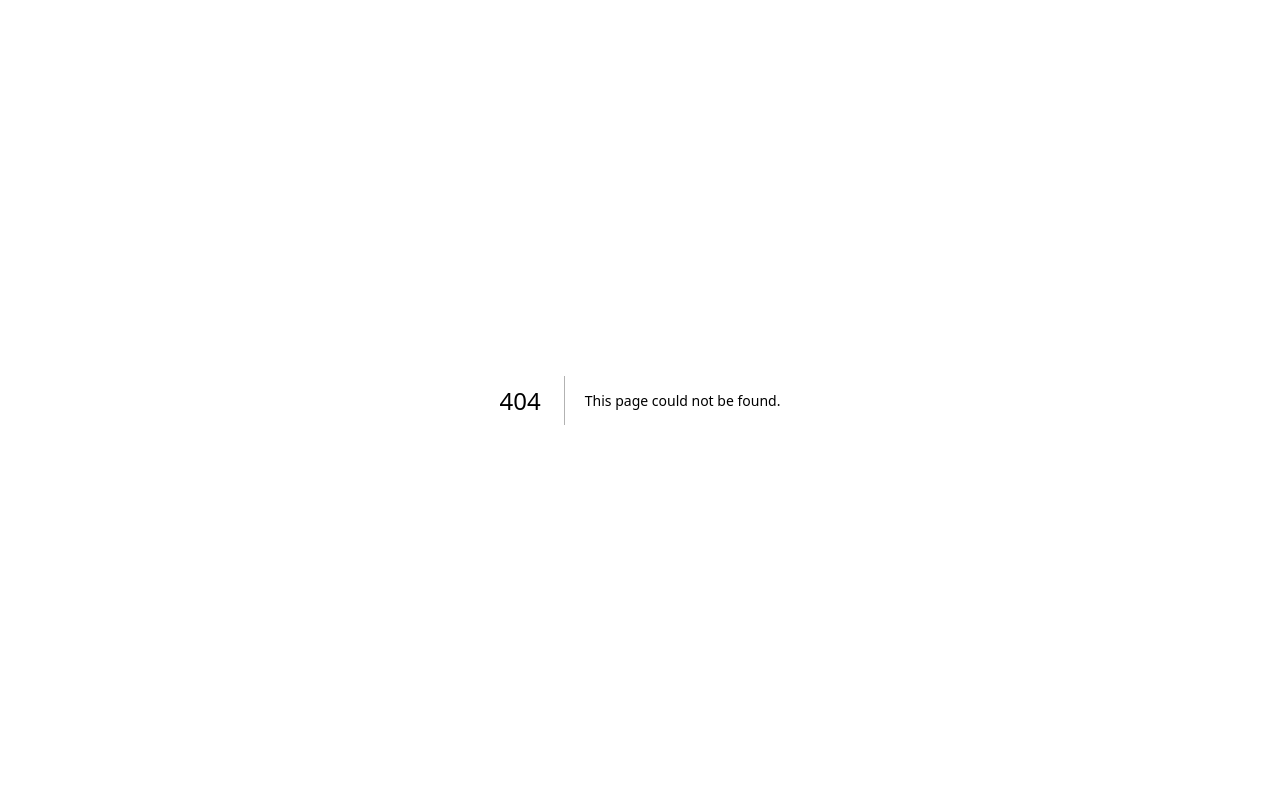
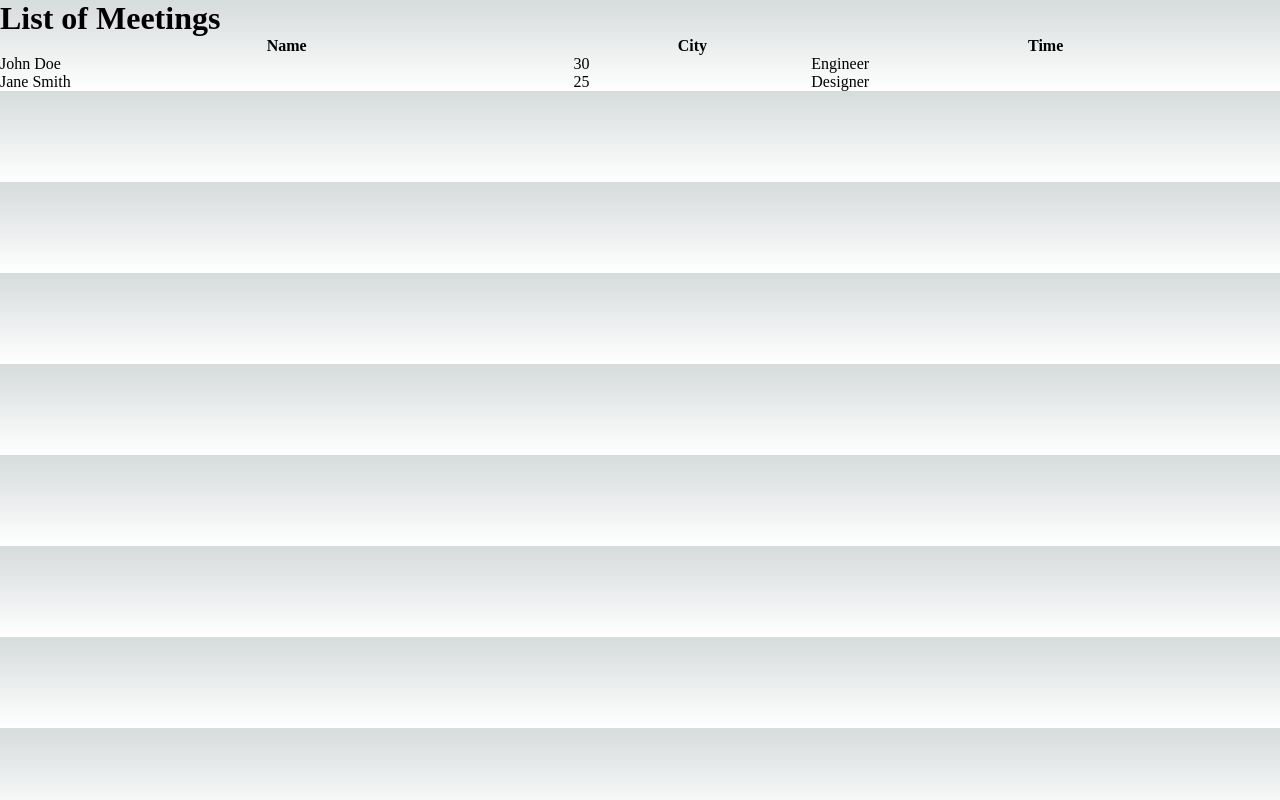
Before and after one commit to ColinBrock/next-practice, a Next.js app: page /MeetingDisplay in a window 1280 px wide. Before the commit this address had no page. Built offline with nearby package versions, Linux system fonts and the light colour scheme.

Commit message:
Working ugly table

```diff
--- a/src/components/meetingDisplayTable.js
+++ b/src/components/meetingDisplayTable.js
@@ -6,9 +6,9 @@ const MeetingDisplayTable = () => {
     <table className={styles.table}>
       <thead>
         <tr>
-          <th>Meeting Name</th>
-          <th>Age</th>
-          <th>Occupation</th>
+          <th>Name</th>
+          <th>City</th>
+          <th>Time</th>
         </tr>
       </thead>
       <tbody>
--- a/src/components/meetingDisplayTable.module.css
+++ b/src/components/meetingDisplayTable.module.css
@@ -1,10 +1,10 @@
 /* table.module.css */
-table {
+.table {
     width: 100%;
     border-collapse: collapse;
   }
 
-  th, td {
+  /* th, td {
     border: 1px solid #ddd;
     padding: 8px;
   }
@@ -15,4 +15,4 @@ table {
 
   tr:nth-child(even) {
     background-color: #f2f2f2;
-  }
+  } */
--- /dev/null
+++ b/src/pages/MeetingDisplay.js
@@ -0,0 +1,14 @@
+// pages/TablePage.js
+import React from 'react';
+import MeetingDisplayTable from '../components/meetingDisplayTable'
+
+const MeetingTable = () => {
+  return (
+    <div>
+      <h1>List of Meetings</h1>
+      <MeetingDisplayTable />
+    </div>
+  );
+};
+
+export default MeetingTable;
--- a/src/pages/index.js
+++ b/src/pages/index.js
@@ -11,6 +11,8 @@ const inter = Inter({ subsets: ['latin'] })
 // Be able to create user account with authentication. User having a profile as well as data determined by other users
 // Logging in
 // View meetings
+
+
 //
 //
 
```
